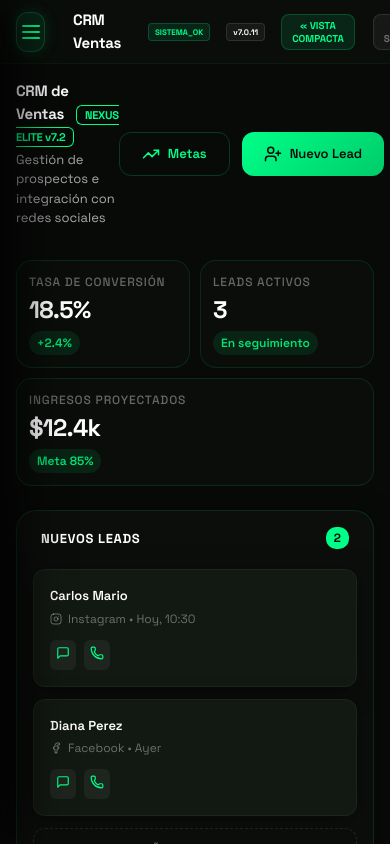
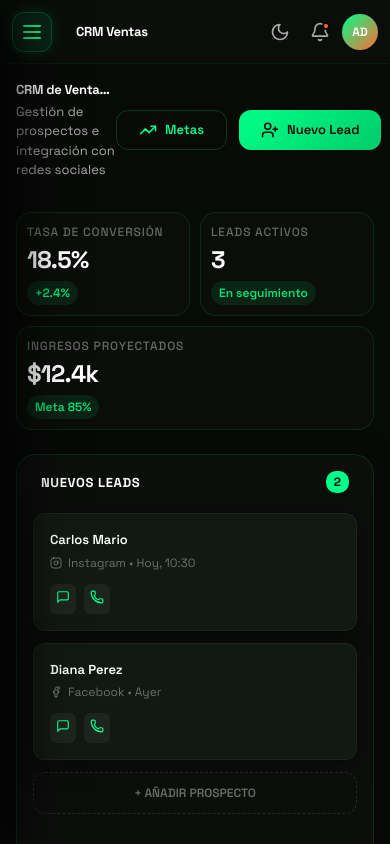
Before and after one commit to chalo72/GymFuxionFit, a React (Vite) app: page /crm in a window 390 px wide. Shown: the top 844 px of the page. Built offline with nearby package versions, Linux system fonts and the light colour scheme; no server answers; the database is empty.

Commit message:
auto: sync desde Claude Code 2026-05-15 23:07

```diff
--- a/src/index.css
+++ b/src/index.css
@@ -120,6 +120,7 @@
 html {
   font-size: 16px;
   scroll-behavior: smooth;
+  overflow-x: hidden;
 }
 
 body {
@@ -167,6 +168,8 @@ img {
 .app-layout {
   display: flex;
   min-height: 100vh;
+  max-width: 100vw;
+  overflow-x: hidden;
 }
 
 .sidebar {
@@ -1357,9 +1360,49 @@ img {
 }
 
 @media (max-width: 768px) {
+  /* ═══ SIDEBAR MÓVIL: abre completo ═══ */
   .sidebar {
     transform: translateX(-100%);
     box-shadow: 20px 0 50px rgba(0,0,0,0.8);
+    width: 85vw !important;
+    max-width: 320px;
+    height: 100vh;
+    height: 100dvh;
+    overflow-y: auto;
+    transition: transform 0.3s cubic-bezier(0.4, 0, 0.2, 1);
+  }
+
+  .sidebar.collapsed {
+    width: 85vw !important;
+    max-width: 320px;
+  }
+
+  .sidebar.collapsed .sidebar-brand,
+  .sidebar.collapsed .sidebar-user-info,
+  .sidebar.collapsed .sidebar-item span,
+  .sidebar.collapsed .sidebar-badge,
+  .sidebar.collapsed .sidebar-section-label,
+  .sidebar.collapsed .sidebar-role-badge {
+    opacity: 1 !important;
+    display: block !important;
+    width: auto !important;
+    transform: none !important;
+    pointer-events: auto !important;
+  }
+
+  .sidebar.collapsed .sidebar-item {
+    justify-content: flex-start !important;
+    padding: 10px 14px !important;
+    gap: 12px !important;
+  }
+
+  .sidebar.collapsed .sidebar-toggle-btn {
+    width: 100% !important;
+    margin: 0 0 15px !important;
+  }
+
+  .sidebar.collapsed .sidebar-toggle-btn span {
+    display: inline !important;
   }
 
   .app-layout.mobile-menu-open .sidebar,
@@ -1386,8 +1429,9 @@ img {
     border: 1px solid var(--green-20);
     border-radius: var(--radius-md);
     color: var(--neon-green);
-    margin-right: 12px;
+    margin-right: 8px;
     box-shadow: 0 0 15px var(--green-15);
+    flex-shrink: 0;
   }
 
   .mobile-close-btn {
@@ -1396,25 +1440,62 @@ img {
     color: var(--text-muted);
   }
 
+  /* ═══ LAYOUT PRINCIPAL MÓVIL ═══ */
   .main-content {
-    margin-left: 0;
-    width: 100%;
+    margin-left: 0 !important;
+    width: 100% !important;
+    max-width: 100vw;
+    overflow-x: hidden;
+  }
+
+  /* ═══ NAVBAR MÓVIL: ocultar lo que no cabe ═══ */
+  .navbar {
+    padding: 0 12px;
+    gap: 8px;
+  }
+
+  .navbar-title {
+    font-size: var(--text-base);
+    white-space: nowrap;
+    overflow: hidden;
+    text-overflow: ellipsis;
+    max-width: 140px;
+  }
+
+  .navbar-breadcrumb {
+    display: none !important;
+  }
+
+  .navbar-right {
+    gap: 4px;
+  }
+
+  .navbar-right .search-input {
+    display: none !important;
+  }
+
+  .navbar-icon-btn {
+    width: 36px;
+    height: 36px;
+  }
+
+  /* ═══ CONTENIDO PÁGINAS ═══ */
+  .page-content {
+    padding: 10px;
+    width: 100% !important;
+    max-width: 100vw;
+    overflow-x: hidden;
+    box-sizing: border-box;
   }
 
   .kpi-row {
     display: grid !important;
-    grid-template-columns: 1fr !important;
-    gap: 15px;
+    grid-template-columns: 1fr 1fr !important;
+    gap: 10px;
   }
 
   .dashboard-grid {
     grid-template-columns: 1fr !important;
-  }
-
-  .page-content {
-    padding: 12px;
-    width: 100%;
-    overflow-x: hidden;
   }
 
   .trainer-dashboard-container {
@@ -1438,12 +1519,20 @@ img {
   }
 
   .reception-layout-grid {
-    display: grid !important;
-    grid-template-columns: 120px 1fr 340px !important;
+    grid-template-columns: 1fr !important;
   }
 
   .sensor-selector-container {
-    flex-direction: column !important;
+    flex-direction: row !important;
+    overflow-x: auto !important;
+  }
+
+  /* ═══ GLASSCARDS MÓVIL ═══ */
+  .glass-card {
+    padding: 14px !important;
+    max-width: 100% !important;
+    overflow: hidden;
+    word-break: break-word;
   }
 }
 
@@ -1904,9 +1993,9 @@ img {
   }
 }
 
-/* Square / Industrial / Low res monitors ( <= 1024px ) */
-/* Ideal para la pantalla de la foto (resolución cuadrada tipo 1024x768 o 1280x1024) */
-@media (max-width: 1100px) {
+/* Square / Industrial / Low res monitors (769px - 1100px) */
+/* Solo para tablets/monitores, NO para móviles */
+@media (min-width: 769px) and (max-width: 1100px) {
   :root {
     --sidebar-width: 72px; /* Colapso automático para ganar espacio central */
   }
@@ -1947,34 +2036,21 @@ img {
   }
 }
 
-/* Mobile Fixes (0 - 768px) */
-@media (max-width: 768px) {
-  .sidebar {
-    transform: translateX(-100%);
-    transition: transform var(--transition-base);
-    margin-left: 0 !important;
-  }
-  .sidebar.open {
-    transform: translateX(0);
-  }
-  .main-content {
-    margin-left: 0 !important;
-    width: 100% !important;
-  }
-  .navbar {
-    padding: 0 16px;
-  }
-  .kpi-row {
-    grid-template-columns: 1fr 1fr;
-  }
-}
-
+/* Mobile Fixes (0 - 480px) — Pantallas muy pequeñas */
 @media (max-width: 480px) {
   .kpi-row {
-    grid-template-columns: 1fr;
+    grid-template-columns: 1fr !important;
   }
   .navbar-title {
-    font-size: var(--text-base);
+    font-size: var(--text-sm);
+    max-width: 100px;
+  }
+  .sidebar {
+    width: 100vw !important;
+    max-width: 100vw !important;
+  }
+  .kpi-card {
+    padding: 10px !important;
   }
 }
 
```
